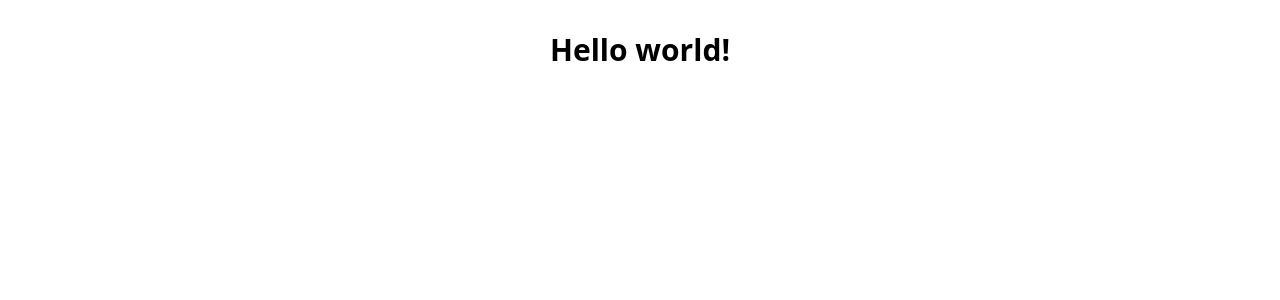
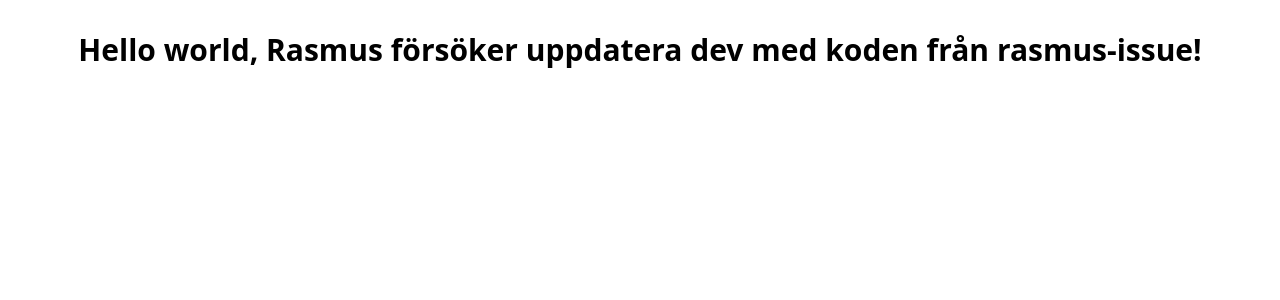
Before and after one commit to Kobbejr/ReactWebbshop, a React (Vite) app: page / in a window 1280 px wide. Shown: the top 300 px of the page. Built offline with nearby package versions, Linux system fonts and the light colour scheme.

Commit message:
Försöker uppdatera dev med koden från rasmus-issue branchen

```diff
--- a/src/App.jsx
+++ b/src/App.jsx
@@ -6,7 +6,11 @@ import "./App.css";
 function App() {
   const [count, setCount] = useState(0);
 
-  return <h1 className="text-3xl font-bold">Hello world!</h1>;
+  return (
+    <h1 className="text-3xl font-bold">
+      Hello world, Rasmus försöker uppdatera dev med koden från rasmus-issue!
+    </h1>
+  );
 }
 
 export default App;
```
